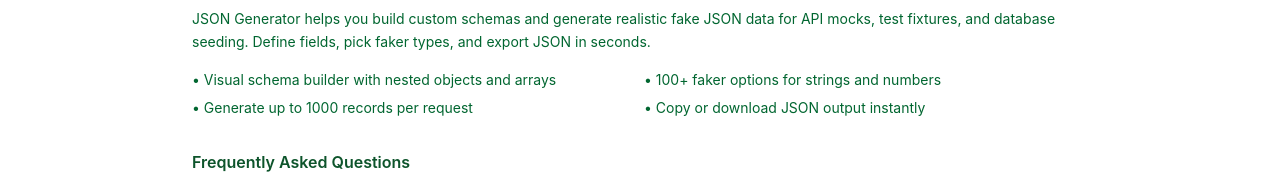
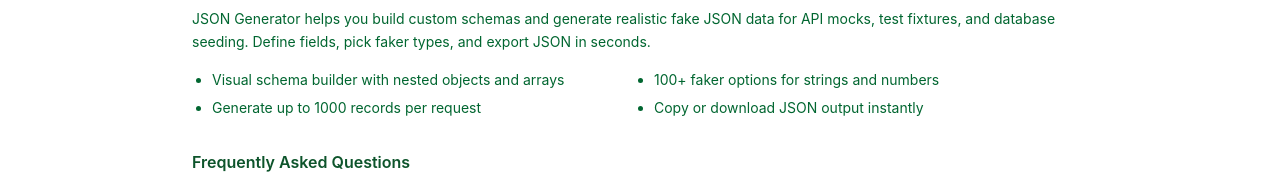
Before and after one commit to Faraz-cell21/json-generator, a Next.js app: page / in a window 1280 px wide. Shown: the part 883-1057 px from the top of the page. Built offline with nearby package versions, Linux system fonts and the light colour scheme; no server answers.

Commit message:
Refactor text labels across components for consistency; update site title format and enhance list styling in SeoContent component.

```diff
--- a/src/app/auth-z9p2n1q/page.tsx
+++ b/src/app/auth-z9p2n1q/page.tsx
@@ -49,7 +49,7 @@ export default function LoginPage() {
         <div className="mb-8 text-center">
           <h1 className="text-2xl font-bold text-green-900">Admin Login</h1>
           <p className="text-green-700 text-sm mt-1">
-            JSON Generator — Admin Panel
+            JSON Generator admin
           </p>
         </div>
 
--- a/src/app/not-found.tsx
+++ b/src/app/not-found.tsx
@@ -23,7 +23,7 @@ export default function NotFound() {
         </div>
 
         <p className="text-xs text-green-600 mt-4">
-          JSON Generator - fake data, real fast
+          JSON Generator
         </p>
       </div>
     </main>
--- a/src/app/panel-k8f3m2x/page.tsx
+++ b/src/app/panel-k8f3m2x/page.tsx
@@ -75,7 +75,7 @@ export default function AdminPage() {
           <p className="text-xs text-green-700 mt-0.5">
             Generation logs
             {pagination
-              ? ` — page ${pagination.page} of ${pagination.totalPages} (${pagination.total} total)`
+              ? `, page ${pagination.page} of ${pagination.totalPages} (${pagination.total} total)`
               : ""}
           </p>
         </div>
@@ -85,7 +85,7 @@ export default function AdminPage() {
             onClick={() => router.push("/")}
             className="text-sm text-green-700 hover:text-green-900 border border-green-300 hover:border-green-500 bg-white rounded px-3 py-2 min-h-[44px] transition"
           >
-            ← Back to App
+            Back to app
           </button>
           <button
             type="button"
@@ -222,7 +222,7 @@ export default function AdminPage() {
             {pagination && pagination.total > 0 && (
               <div className="flex flex-col sm:flex-row items-center justify-between gap-3 px-4 py-3 border-t border-green-200">
                 <p className="text-xs text-green-700">
-                  Showing {(pagination.page - 1) * pagination.limit + 1}–
+                  Showing {(pagination.page - 1) * pagination.limit + 1}-
                   {Math.min(pagination.page * pagination.limit, pagination.total)}{" "}
                   of {pagination.total}
                 </p>
@@ -233,7 +233,7 @@ export default function AdminPage() {
                     disabled={!pagination.hasPrev || loading}
                     className="text-sm text-green-700 hover:text-green-900 border border-green-300 hover:border-green-500 bg-white rounded px-4 py-2 min-h-[44px] transition disabled:opacity-40 disabled:cursor-not-allowed"
                   >
-                    ← Previous
+                    Previous
                   </button>
                   <button
                     type="button"
@@ -241,7 +241,7 @@ export default function AdminPage() {
                     disabled={!pagination.hasNext || loading}
                     className="text-sm text-green-700 hover:text-green-900 border border-green-300 hover:border-green-500 bg-white rounded px-4 py-2 min-h-[44px] transition disabled:opacity-40 disabled:cursor-not-allowed"
                   >
-                    Next →
+                    Next
                   </button>
                 </div>
               </div>
@@ -266,7 +266,7 @@ export default function AdminPage() {
                 onClick={() => setSelectedSchema(null)}
                 className="text-green-700 hover:text-green-900 text-sm"
               >
-                ✕ Close
+                Close
               </button>
             </div>
             <pre className="text-green-900 text-xs font-mono whitespace-pre-wrap break-words bg-green-50 rounded-lg p-4 border border-green-200">
--- a/src/components/FieldRow.tsx
+++ b/src/components/FieldRow.tsx
@@ -125,7 +125,7 @@ export default function FieldRow({
             onClick={() => onRemove(fieldKey)}
             className="shrink-0 text-red-600 hover:text-red-700 active:text-red-800 text-sm px-3 py-2 min-h-[44px] rounded hover:bg-red-50 active:bg-red-100 transition"
           >
-            ✕ Remove
+            Remove
           </button>
         </div>
 
@@ -148,7 +148,7 @@ export default function FieldRow({
               onChange={(e) => handleFakerTypeChange(e.target.value)}
               className={selectClass}
             >
-              <option value="">-- select faker type --</option>
+              <option value="">Select faker type</option>
               {stringFakerOptions.map((o) => (
                 <option key={o.value} value={o.value}>
                   {o.label}
@@ -163,7 +163,7 @@ export default function FieldRow({
               onChange={(e) => handleFakerTypeChange(e.target.value)}
               className={selectClass}
             >
-              <option value="">-- select faker type --</option>
+              <option value="">Select faker type</option>
               {numberFakerOptions.map((o) => (
                 <option key={o.value} value={o.value}>
                   {o.label}
@@ -192,7 +192,7 @@ export default function FieldRow({
                   onChange={(e) => handleFakerTypeChange(e.target.value)}
                   className={selectClass}
                 >
-                  <option value="">-- select faker type --</option>
+                  <option value="">Select faker type</option>
                   {stringFakerOptions.map((o) => (
                     <option key={o.value} value={o.value}>
                       {o.label}
@@ -207,7 +207,7 @@ export default function FieldRow({
                   onChange={(e) => handleFakerTypeChange(e.target.value)}
                   className={selectClass}
                 >
-                  <option value="">-- select faker type --</option>
+                  <option value="">Select faker type</option>
                   {numberFakerOptions.map((o) => (
                     <option key={o.value} value={o.value}>
                       {o.label}
--- a/src/components/HomeGenerator.tsx
+++ b/src/components/HomeGenerator.tsx
@@ -154,7 +154,7 @@ export default function HomeGenerator() {
                   onClick={handleCopy}
                   className="text-xs text-green-700 hover:text-green-900 border border-green-300 hover:border-green-500 bg-white rounded px-3 py-2 min-h-[44px] transition"
                 >
-                  {copied ? "✓ Copied" : "Copy"}
+                  {copied ? "Copied" : "Copy"}
                 </button>
                 <button
                   type="button"
--- a/src/components/SeoContent.tsx
+++ b/src/components/SeoContent.tsx
@@ -75,11 +75,11 @@ export default function SeoContent() {
             seeding. Define fields, pick faker types, and export JSON in seconds.
           </p>
 
-          <ul className="grid sm:grid-cols-2 gap-2 text-sm text-green-800 mb-8">
-            <li>• Visual schema builder with nested objects and arrays</li>
-            <li>• 100+ faker options for strings and numbers</li>
-            <li>• Generate up to 1000 records per request</li>
-            <li>• Copy or download JSON output instantly</li>
+          <ul className="grid sm:grid-cols-2 gap-2 text-sm text-green-800 mb-8 list-disc pl-5">
+            <li>Visual schema builder with nested objects and arrays</li>
+            <li>100+ faker options for strings and numbers</li>
+            <li>Generate up to 1000 records per request</li>
+            <li>Copy or download JSON output instantly</li>
           </ul>
 
           <h3 className="text-base font-semibold text-green-900 mb-3">
--- a/src/lib/site.ts
+++ b/src/lib/site.ts
@@ -13,7 +13,7 @@ export function getSiteUrl(): string {
 
 export const siteConfig = {
   name: "JSON Generator",
-  title: "JSON Generator - Create Fake JSON Data Online",
+  title: "JSON Generator | Create Fake JSON Data Online",
   description:
     "Free online JSON generator. Define a custom schema and generate realistic fake JSON data for API testing, mock databases, and prototyping.",
   keywords: [
```
